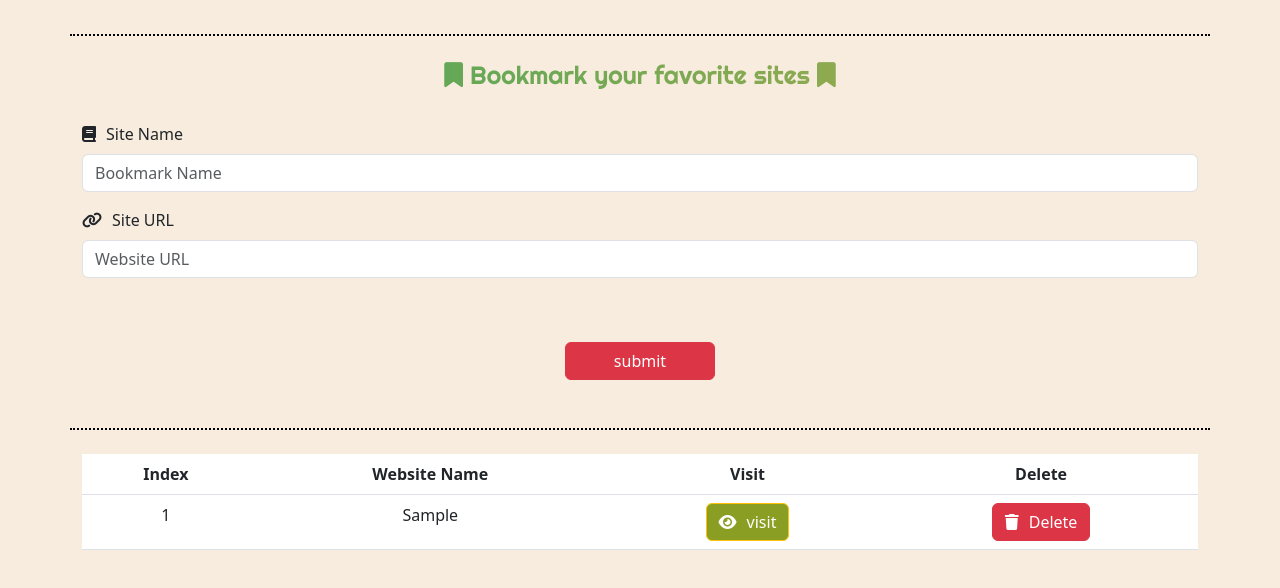
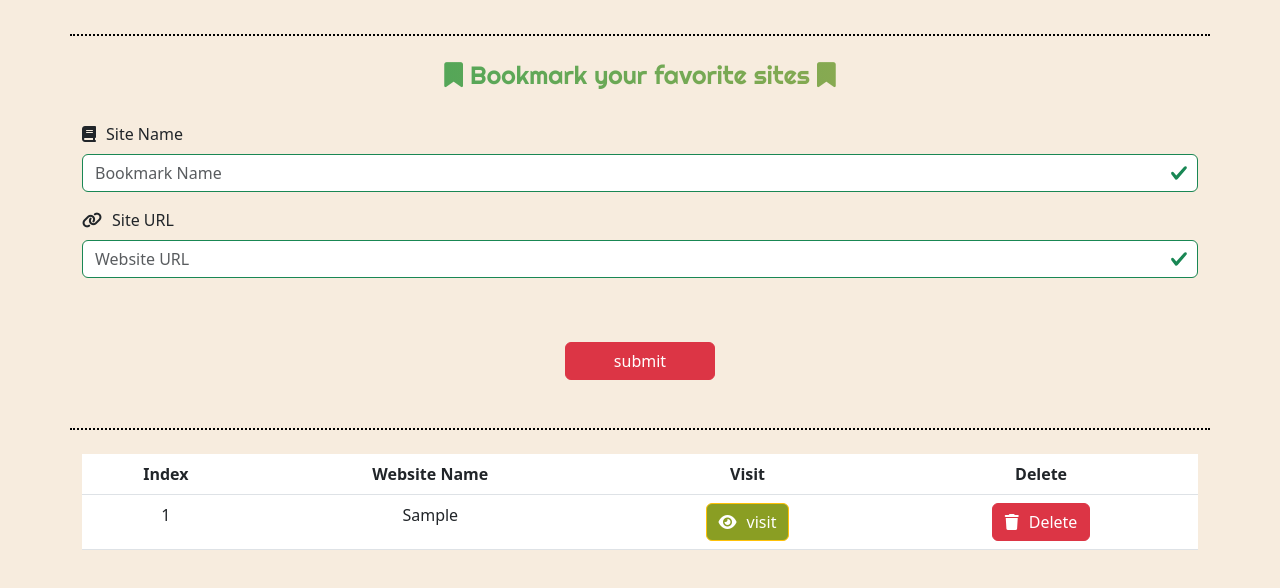
Before and after one commit to nermeen213/Git-App, a plain HTML site: page index.html in a window 1280 px wide. Both pictures are taken after typing "Sample", "https://example.com" into the empty fields and a click on the button "submit". Shown: the part 126-714 px from the top of the page. Drawn offline with Linux system fonts and the light colour scheme; a web font is replaced by a local one.

Commit message:
sec commit

```diff
--- a/css/main.css
+++ b/css/main.css
@@ -5,6 +5,7 @@
 main {
     background-color: #F7ECDE;
     min-height: 100vh;
+    padding: 0 20px;
 }
 
 
@@ -12,6 +13,7 @@ main {
     border-top: 2px dotted #000;
     border-bottom: 2px dotted #000;
     position: relative;
+
 }
 
 h1 {
@@ -59,10 +61,10 @@ h1:hover::before {
 h2 {
     font-family: "Righteous", cursive;
     font-size: 25px;
-    background-image: linear-gradient(to right, #3ca55c, #b5ac49fd);
 
-    -webkit-text-fill-color: transparent;
-    -webkit-background-clip : text
+	background: linear-gradient(to right, #3ca55c 15%, #b5ac49fd 100%);
+	-webkit-background-clip: text;
+	-webkit-text-fill-color: transparent;
 }
 
 
--- a/index.html
+++ b/index.html
@@ -33,11 +33,11 @@
                 </h2>
                 <div class="mb-3">
                     <label for="siteName" class="pb-2"><span><i class="fa-solid fa-book"></i></span>Site Name</label>
-                    <input  type="text" id="siteName" class="form-control" placeholder="Bookmark Name">
+                    <input oninput="regexName()" type="text" id="siteName" class="form-control " placeholder="Bookmark Name">
                 </div>
                 <div class="mb-3">
                     <label for="siteURL" class="pb-2"><span><i class="fa-solid fa-link"></i></span>Site URL</label>
-                    <input type="url" id="siteURL" class="form-control" placeholder="Website URL"  >
+                    <input type="url" oninput="regexURL()" id="siteURL" class="form-control" placeholder="Website URL"  >
                 </div>
                 <div class="w-100 d-flex justify-content-center">
                     <button class="btn btn-danger px-5 my-5" onclick="addURL()">submit</button>
--- a/js/main.js
+++ b/js/main.js
@@ -74,3 +74,44 @@ function deleteURL(elementnumber){
 
 
 }
+
+
+
+function regexName() {
+    var regexName =/^[a-zA-Z]{3,10}/
+    var text = siteNameInput.value;
+
+    if( regexName.test( text) == true ) {
+        siteNameInput.classList.add("is-valid")
+        siteNameInput.classList.remove("is-invalid")
+
+
+
+    }
+    else {
+        siteNameInput.classList.add("is-invalid")
+        siteNameInput.classList.remove("is-valid")
+
+
+
+    }
+}
+function regexURL() {
+    var regexURL = /^[httpsHTTPS]/
+    var title = siteURLInput.value;
+
+    if( regexURL.test( title ) == true ) {
+        siteURLInput.classList.add("is-valid")
+        siteURLInput.classList.remove("is-invalid")
+
+
+
+    }
+    else {
+        siteURLInput.classList.add("is-invalid")
+        siteURLInput.classList.remove("is-valid")
+
+
+
+    }
+}
```
